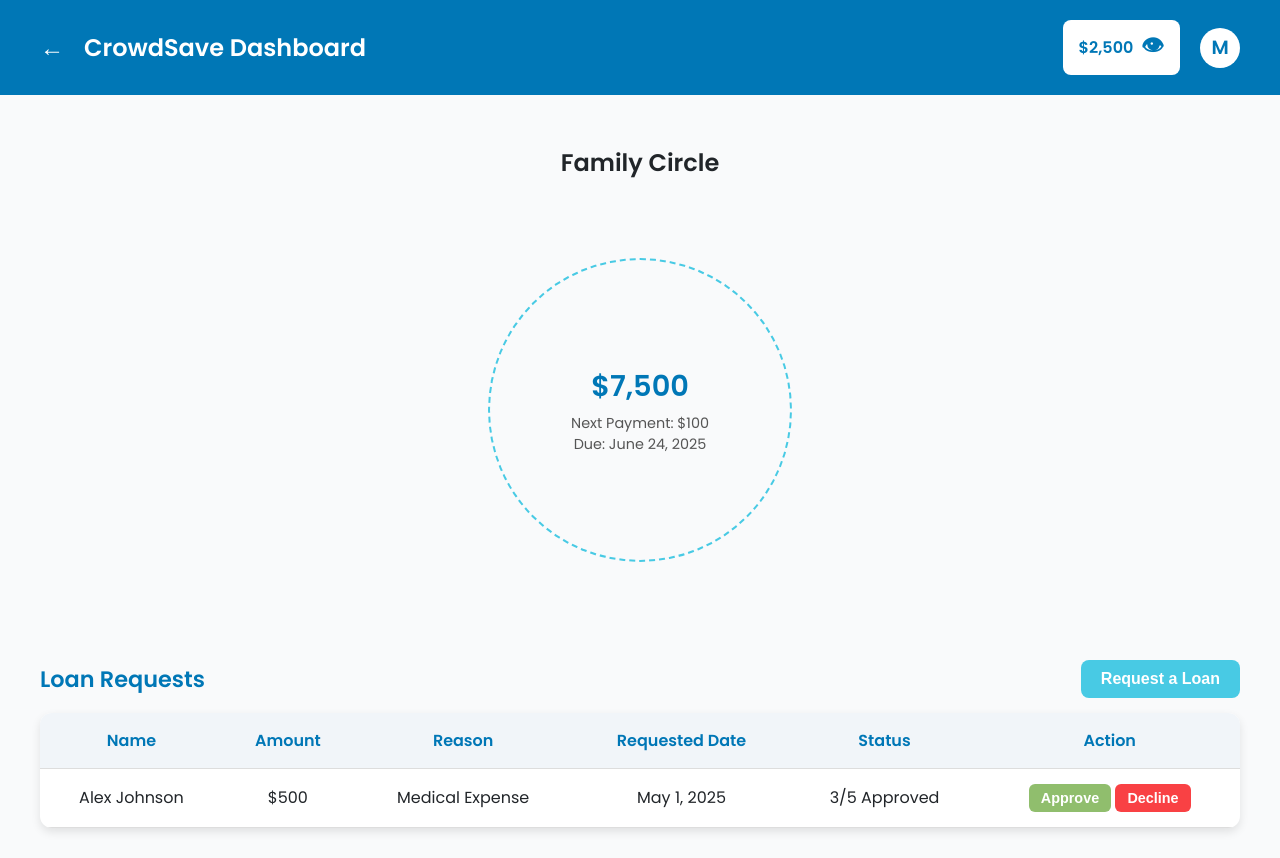
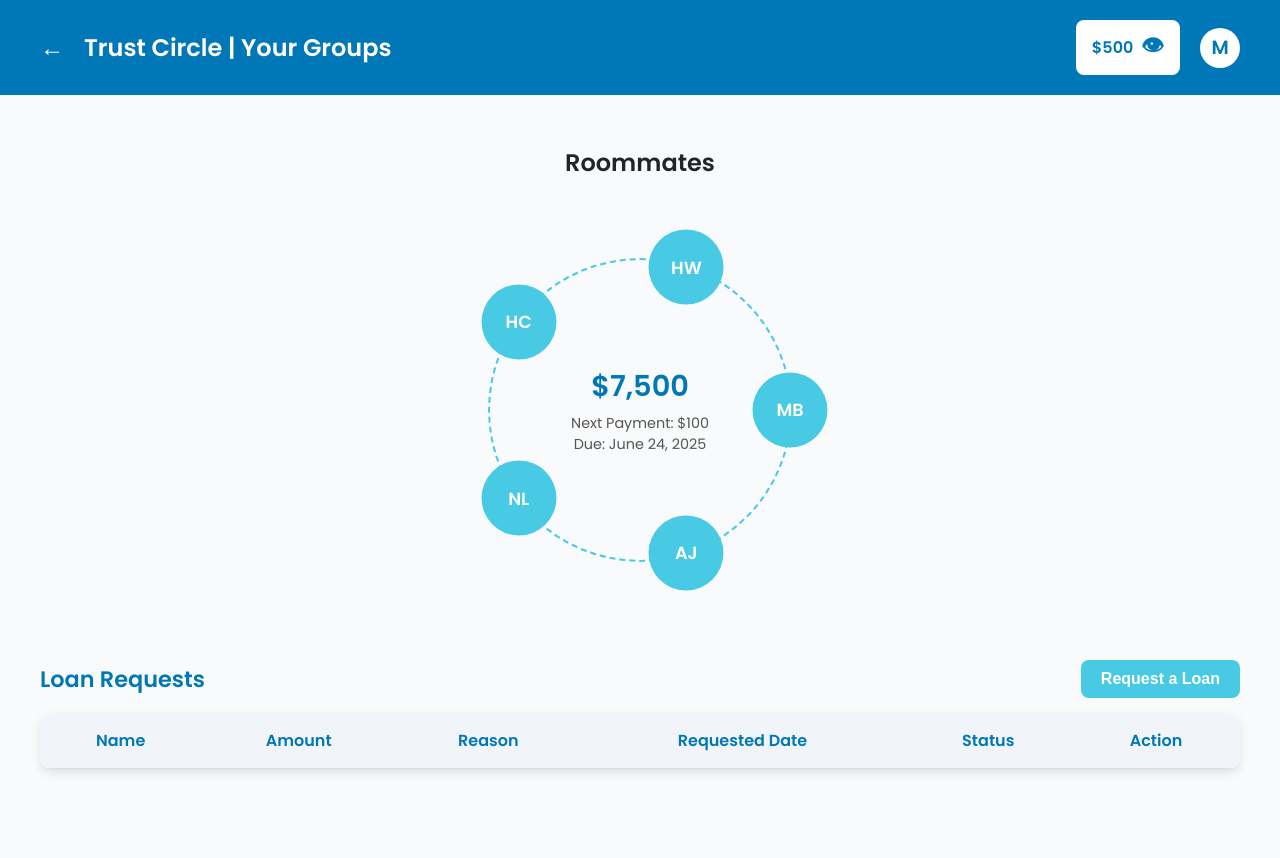
Before and after one commit to AJ3904/Dragon-Hacks, a website: page front-end/group.html in a window 1280 px wide. After the commit the page ends 800 px from the top, so only its background shows below. Drawn offline with Linux system fonts and the light colour scheme.

Commit message:
Update group.html

```diff
--- a/front-end/group.html
+++ b/front-end/group.html
@@ -191,7 +191,7 @@
       background-color: #f94144;
       color: white;
     }
-    /* Modal styling */
+
     .modal {
       display: none;
       position: fixed;
@@ -234,11 +234,11 @@
     <header>
         <div class="header-left">
           <a href="dashboard.html" class="back-button">&#8592;</a>
-          <h1>CrowdSave Dashboard</h1>
+          <h1>Trust Circle | Your Groups</h1>
         </div>
         <div class="header-right">
           <div class="wallet">
-            <span id="wallet-amount">$2,500</span>
+            <span id="wallet-amount">$500</span>
             <span class="eye" id="eye" onclick="toggleBalances()">&#128065;</span>
           </div>
           <div class="profile-icon">M</div>
@@ -248,7 +248,7 @@
       <div class="container">
 
         <div class="group-name">
-          <h2>Family Circle</h2>
+          <h2>Roommates</h2>
         </div>
 
         <div class="circle-wrapper" id="circle">
@@ -294,7 +294,6 @@
 
       </div>
 
-      <!-- Modal -->
       <div class="modal" id="loan-modal">
         <div class="modal-content">
           <input type="text" id="reason" placeholder="Reason" required>
@@ -315,21 +314,25 @@
             wallet.innerText = '****';
             pool.innerText = '****';
           } else {
-            wallet.innerText = '$2,500';
+            wallet.innerText = '$500';
             pool.innerText = groupData ? groupData.poolSize : '$7,500';
           }
         }
 
-        // --- New code for loading group data dynamically ---
+        const groupData = {
+          name: 'Roommates',
+          poolSize: '$7,500',
+          members: ['MB', 'AJ', 'NL', 'HC', 'HW']
+        };
+        localStorage.setItem('groupData', JSON.stringify(groupData));
 
-        const groupData = JSON.parse(localStorage.getItem('groupData'));
 
         if (groupData) {
           document.querySelector('.group-name h2').innerText = groupData.name;
           document.getElementById('total-pool').innerText = groupData.poolSize;
 
           const container = document.getElementById('circle');
-          // Clear any existing members
+
           container.querySelectorAll('.member').forEach(m => m.remove());
 
           const radius = 150;
@@ -345,11 +348,9 @@
             container.appendChild(member);
           });
 
-          // Clear loan requests table initially
           document.getElementById('loan-body').innerHTML = '';
         }
 
-        // --- Modal functionality for loan request ---
         function openModal() {
           document.getElementById('loan-modal').style.display = 'flex';
           const today = new Date();
```
